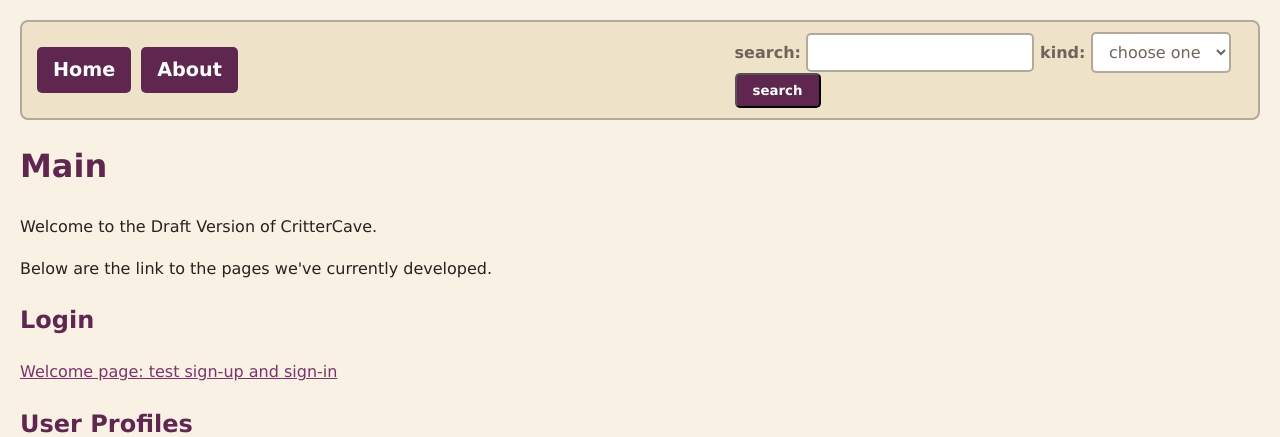
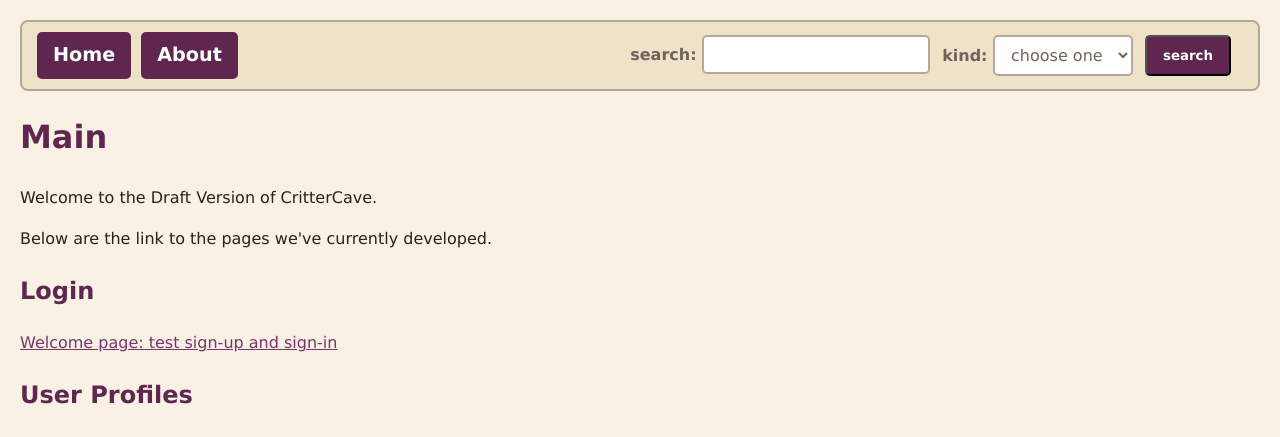
Before and after one commit to megdugan/CritterCave, a Flask app: page / in a window 1280 px wide. Shown: the top 437 px of the page. Run offline with Flask 3, Linux system fonts and the light colour scheme.

Commit message:
Fixing my base error

```diff
--- a/templates/base.html
+++ b/templates/base.html
@@ -26,8 +26,6 @@
     </nav>
 
     <form class="search" method="GET" action="/query/">
-        <div class="search-row">
-
             <label>search:
                 <input type="text" required name="query">
             </label>
@@ -41,7 +39,6 @@
             </label>
 
             <input type="submit" value="search">
-        </div>
     </form>
 </div>
 {% endblock %}
```
